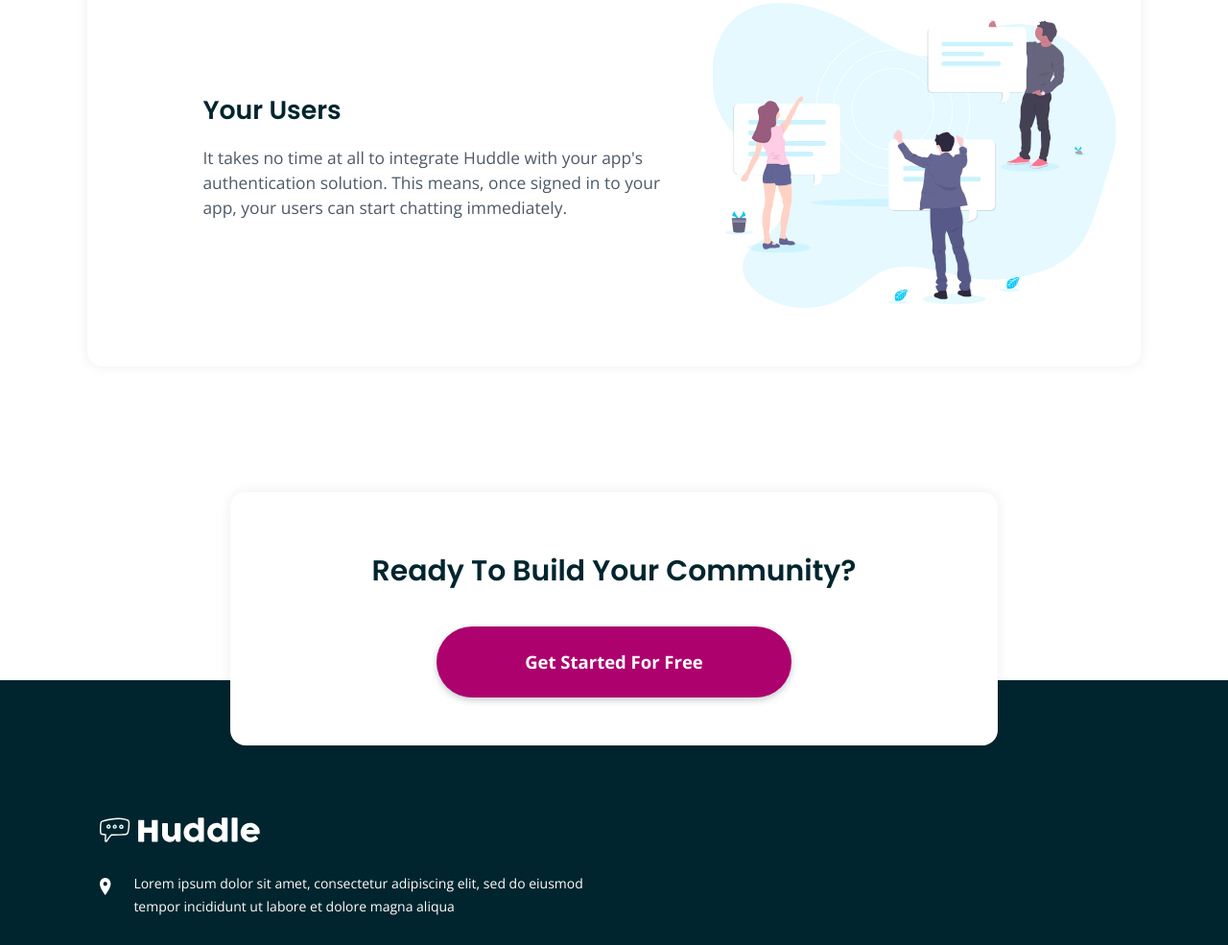
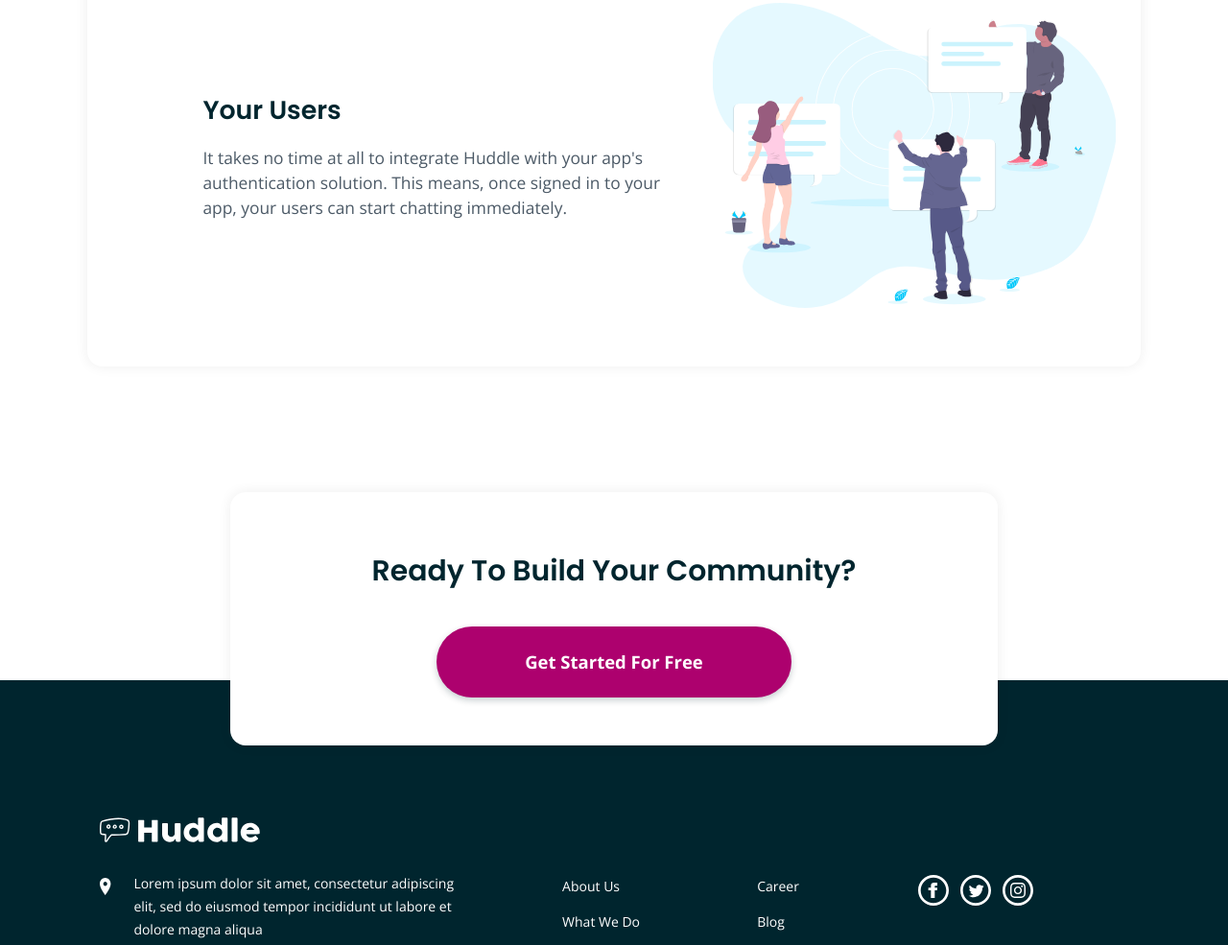
Before and after one commit to DocForLoop/huddle-landing-page, a website built with Vite: page index.html in a window 1280 px wide. Shown: the part 1815-2800 px from the top of the page at 96% size. Built offline with nearby package versions, Linux system fonts and the light colour scheme.

Commit message:
Add desktop footer styles

```diff
--- a/index.html
+++ b/index.html
@@ -101,17 +101,17 @@
 
           <nav class="footer__nav" aria-label="Footer">
             <ul class="footer__link-list">
-              <li><a class="footer__link" href="#">About Us</a></li>
-              <li><a class="footer__link" href="#">What We Do</a></li>
-              <li><a class="footer__link" href="#">FAQ</a></li>
-              <li><a class="footer__link" href="#">Career</a></li>
-              <li><a class="footer__link" href="#">Blog</a></li>
-              <li><a class="footer__link" href="#">Contact Us</a></li>
+              <li class="footer__link-1"><a class="footer__link" href="#">About Us</a></li>
+              <li class="footer__link-2"><a class="footer__link" href="#">What We Do</a></li>
+              <li class="footer__link-3"><a class="footer__link" href="#">FAQ</a></li>
+              <li class="footer__link-4"><a class="footer__link" href="#">Career</a></li>
+              <li class="footer__link-5"><a class="footer__link" href="#">Blog</a></li>
+              <li class="footer__link-6"><a class="footer__link" href="#">Contact Us</a></li>
             </ul>
           </nav>
 
           <div class="footer__social">
-            <nav aria-label="Social">
+            <nav class="footer__social-nav" aria-label="Social">
               <ul class="footer__social-list">
                 <li>
                   <a class="footer__social-links"  href="https://www.facebook.com" aria-label="Huddle on Facebook">
--- a/src/scss/components/_breakpoints.scss
+++ b/src/scss/components/_breakpoints.scss
@@ -1,6 +1,52 @@
 @use '@scss/global/functions' as *;
 
-@media (width > em(982)) {
+@container (width > #{em(628)}) {
+    .footer {
+
+        &__content-wrapper {
+            flex-direction: row;
+            flex-wrap: wrap;
+            column-gap: 16px;
+            row-gap: 50px;
+        }
+
+        &__info {
+            margin-block-end: 0;
+        }
+
+        &__address {
+            row-gap: 16px;
+        }
+
+        &__nav {
+            margin: auto;
+        }
+
+        &__link-list {
+            row-gap: 10px;
+        }
+
+        &__social {
+            margin: auto;
+        }
+    }
+}
+
+@container (width > #{em(727)}) {
+    .footer {
+
+        &__link-list {
+            grid-auto-columns: 1fr;
+            grid-template-areas:
+                "l-1 l-4"
+                "l-2 l-5"
+                "l-3 l-6";
+            column-gap: fluid(50, 143, 727, 1440);
+        }
+    }
+}
+
+@media (width > em(1042)) {
 
     .header {
         row-gap: 71px;
@@ -37,8 +83,9 @@
             align-items: start;
             padding-inline: 0;
         }
+
         &__section {
-            column-gap: 24px;
+            column-gap: 32px;
         }
 
         &__section-1 {
@@ -65,12 +112,84 @@
             justify-content: space-between;
         }
     }
+
+
 }
 
-@media (width > em(1440)) {
+@media (width > em(1270)) {
 
-    .body-wrapper {
-        max-inline-size: 2500px;
+    .footer {
+
+        &__content-wrapper {
+            flex-wrap: nowrap;
+            column-gap: fluid(24, 130, 1050, 1440);
+        }
+
+        &__info {
+            margin-block-end: 0;
+        }
+
+        &__address {
+            row-gap: 16px;
+        }
+
+        &__nav{
+            margin: 0;
+            align-self: center;
+        }
+
+        &__social{
+            margin: 0;
+            margin-inline-start: fluid(0, 25, 1280, 1440);
+            align-items: flex-start;
+            align-self: stretch;
+            justify-content: space-between;
+        }
+
+        &__social-nav {
+            margin-block-start: 60px;
+
+        }
+
+        &__copyright {
+            margin-block-end: 6px;
+        }
     }
 
 }
+
+@media (width > em(1441)) {
+
+    .body-wrapper {
+        margin: auto;
+        max-inline-size: rem(2150);
+    }
+
+    .header {
+        &__img {
+            max-inline-size: 60%;
+            max-block-size: unset;
+        }
+    }
+
+    .features {
+        &__img-1 {
+            max-inline-size: 40%;
+        }
+
+        &__img-2 {
+            max-inline-size: 40%;
+
+        }
+
+        &__img-3 {
+            max-inline-size: 40%;
+        }
+    }
+
+    .footer {
+        &__content-wrapper {
+            justify-content: space-between;
+        }
+    }
+}
--- a/src/scss/components/footer/_footer-layout.scss
+++ b/src/scss/components/footer/_footer-layout.scss
@@ -35,6 +35,13 @@
 
     &__link-list {
         display: grid;
+        grid-template-areas:
+            "l-1"
+            "l-2"
+            "l-3"
+            "l-4"
+            "l-5"
+            "l-6";
         row-gap: 16px;
     }
 
@@ -49,5 +56,4 @@
         display: flex;
         column-gap: 12px;
     }
-
 }
--- a/src/scss/components/footer/_footer.scss
+++ b/src/scss/components/footer/_footer.scss
@@ -5,15 +5,18 @@
     background-color: var(--clr-primary-2);
     color: var(--clr-text-2);
     padding-inline-start: fluid(16, 120, 375, 1440);
-    padding-inline-end: fluid(21, 78, 375, 1440);
+    padding-inline-end: 21px;
     padding-block-start: fluid(139, 144, 375, 1440);
     padding-block-end: fluid(46, 64, 375, 1440);
+    container-type: inline-size;
+
 
 
     &__logo {
         inline-size: rem(167);
         block-size: rem(26);
     }
+
     &__address {
         line-height: var(--lh-footer-address);
         font-style:normal;
@@ -25,6 +28,14 @@
         block-size: rem(18);
     }
 
+    &__location-text {
+        max-inline-size: 45ch;
+    }
+
+    &__address-items {
+        flex-shrink: 0;
+    }
+
     &__tel-icon {
         inline-size: rem(18);
         block-size: rem(18);
@@ -33,6 +44,25 @@
     &__mail-icon {
         inline-size: rem(20);
         block-size: rem(16);
+    }
+
+    &__link-1 {
+        grid-area: l-1;
+    }
+    &__link-2 {
+        grid-area: l-2;
+    }
+    &__link-3 {
+        grid-area: l-3;
+    }
+    &__link-4 {
+        grid-area: l-4;
+    }
+    &__link-5 {
+        grid-area: l-5;
+    }
+    &__link-6 {
+        grid-area: l-6;
     }
 
     &__link {
@@ -72,5 +102,4 @@
     &__copyright {
         font-size: var(--fs-footer-small);
     }
-
 }
--- a/src/scss/components/header/_header-layout.scss
+++ b/src/scss/components/header/_header-layout.scss
@@ -1,9 +1,4 @@
 @use '@scss/global/functions' as *;
-
-/* body {
-    display: grid;
-    place-content: center;
-} */
 
 .header {
     display: flex;
--- a/vite.config.js
+++ b/vite.config.js
@@ -1,5 +1,6 @@
 import { defineConfig } from 'vite';
 import path from 'path';
+import autoprefixer from 'autoprefixer';
 
 export default defineConfig({
   resolve: {
@@ -7,4 +8,9 @@ export default defineConfig({
       '@scss': path.resolve(__dirname, 'src/scss'), // Set scss folder as an alias
     },
   },
+  css: {
+    postcss: {
+      plugins: [autoprefixer()],
+    },
+  },
 });
```
Also changed, not shown: package.json (+7 -0 lines), screenshot.png (added), 1 other file.
